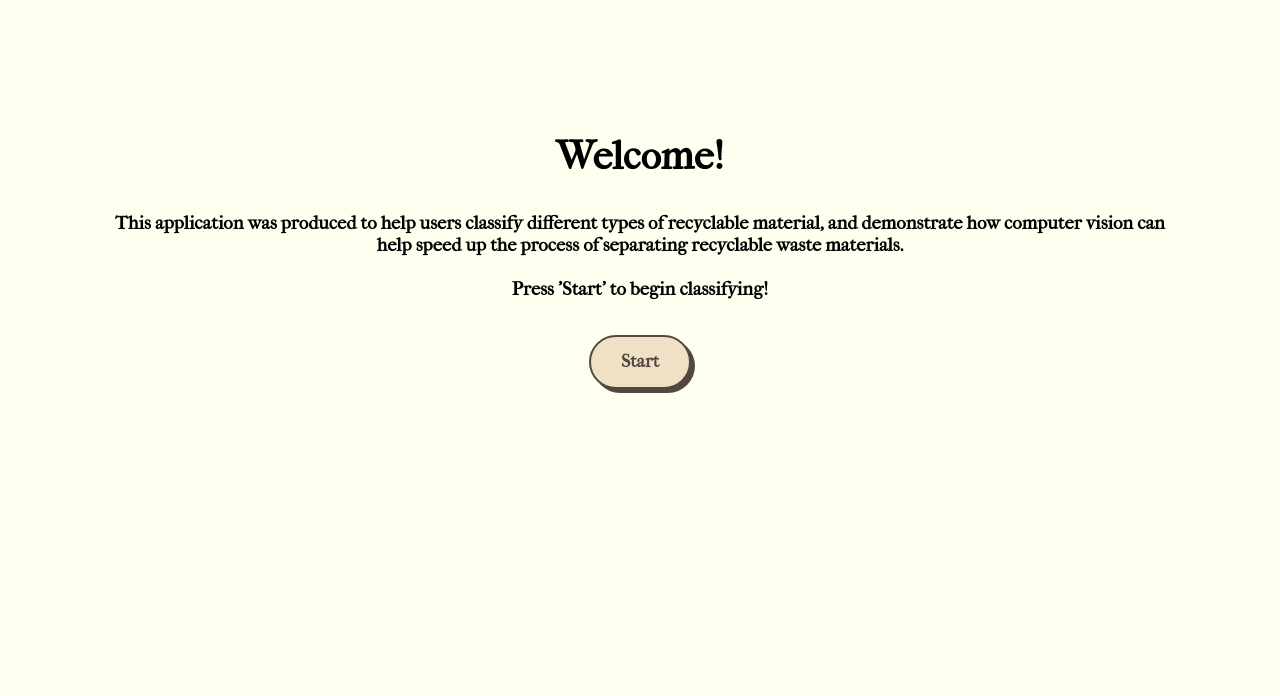
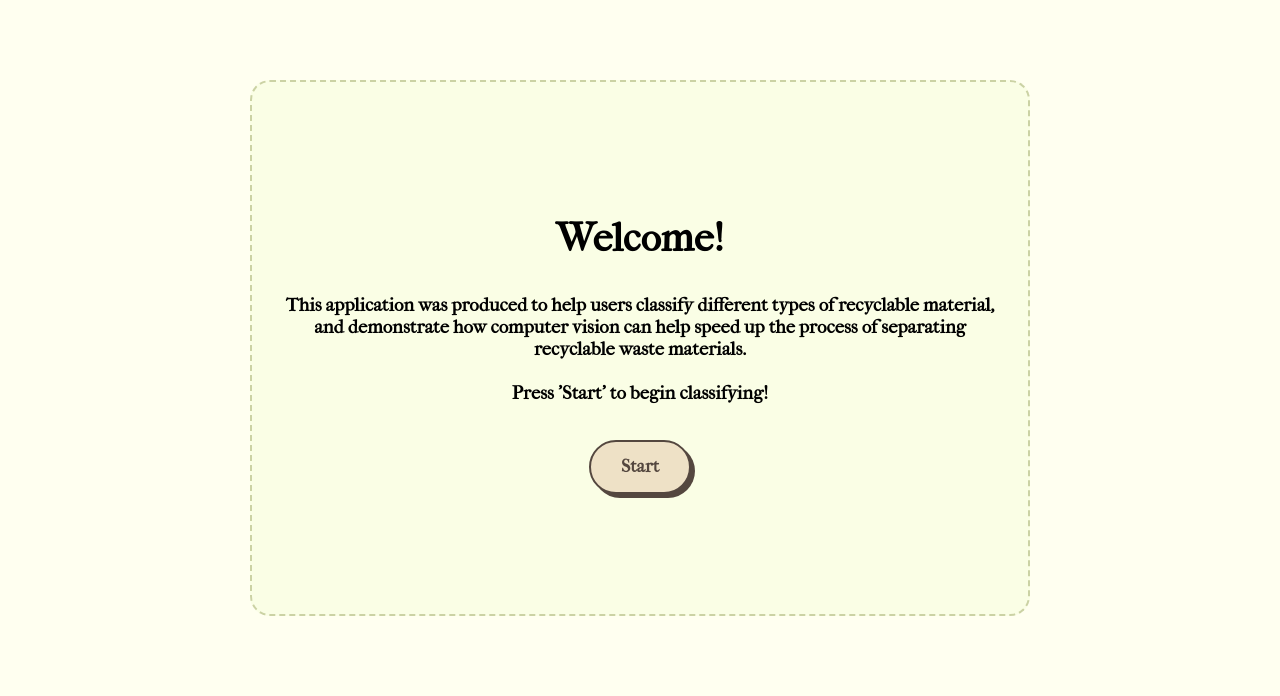
Before and after one commit to hasyahazizi/Recyclable-Waste-Classification-using-Image-Processing, a Flask app: page / in a window 1280 px wide. Shown: the part 112-808 px from the top of the page. Before the commit the page ends 505 px from the top, so only its background shows below. Run offline with Flask 3, Linux system fonts and the light colour scheme; parts of the project's set-up code (start-up, migrations or seed data) failed here and were passed over.

Commit message:
Add files via upload

```diff
--- a/app/static/styles/styles.css
+++ b/app/static/styles/styles.css
@@ -18,19 +18,56 @@ body {
     box-shadow: #E9EED9;
 }
 
-.container{
-    margin: auto;
-    padding: 100px;
+.container {
+    margin: 80px 250px;
+    padding: 100px 0;
+    border-color: #CBD2A4;
+    border-style: dashed;
+    border-width: 2px;
+    border-radius: 1.25rem;
+    background-color: #fafee5;
 }
 
-h2{
+.flex-container {
+    display: flex;
+    align-items: flex-start;
+    gap: 20px;
+    padding: 0 20px;
+    min-height: 400px;
+    margin: 70px 100px;
+}
+
+.left,
+.right {
+    flex: 1;
+    margin: 0px 20px;
+    padding: 50px 100px;
+}
+
+.img{
+    max-width: 500px;
+}
+
+h2 {
     padding: 0%;
     font-size: 40px;
 }
 
-h3{
+h3 {
+    margin: 0 30px;
     padding-bottom: 16px;
 }
+
+.material-info {
+    flex: 1;
+    min-width: 300px;
+}
+
+.prediction {
+    flex: 1;
+    min-width: 300px;
+}
+
 
 .button {
     background-color: #EEE1C6;
@@ -49,6 +86,7 @@ h3{
     user-select: none;
     -webkit-user-select: none;
     touch-action: manipulation;
+    margin: 20px;
 }
 
 .button:hover {
```
